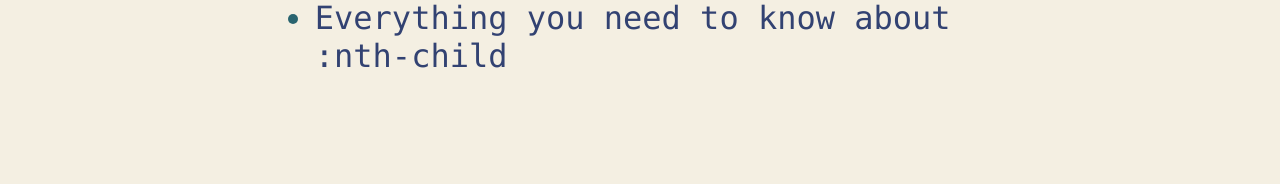
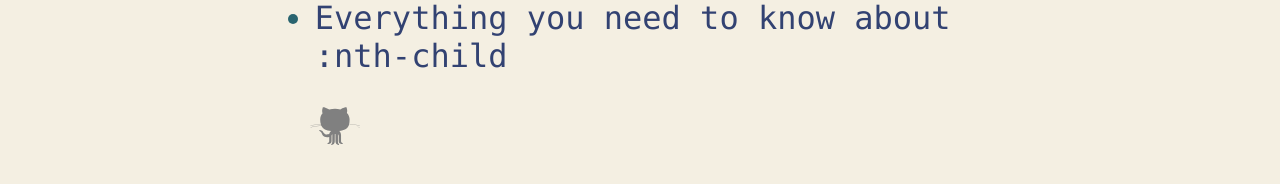
Before and after one commit to parkr/webdev, a Jekyll site: the page built from index.html, in a window 1280 px wide. Shown: the part 643-827 px from the top of the page. Built offline with Jekyll 4.4.1, drawn with Linux system fonts in a browser that asks for light colours; Markdown is read by kramdown in place of the engine named in the settings; comment, search, counter and statistics services are not loaded.

Commit message:
Add dat GitHub link.

```diff
--- a/index.html
+++ b/index.html
@@ -10,4 +10,6 @@ layout: default
     <li><a href="{{ post.url }}">{{ post.title }}</a></li>
   {% endfor %}
   </ul>
+
+  <a href="{{ site.github.url }}" class="github">GitHub&nbsp;</a>
 </div>
```
